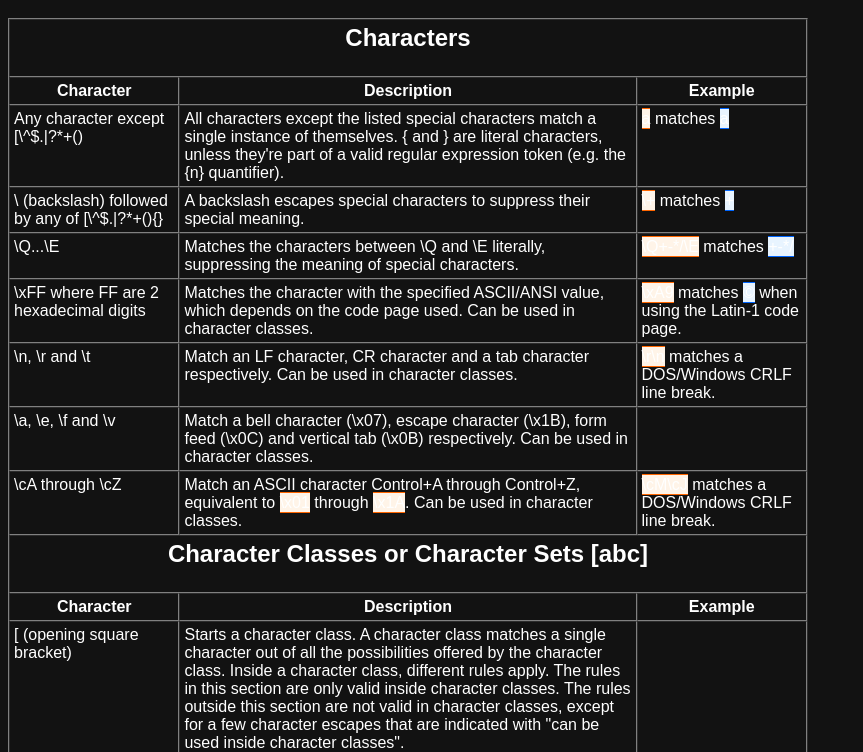
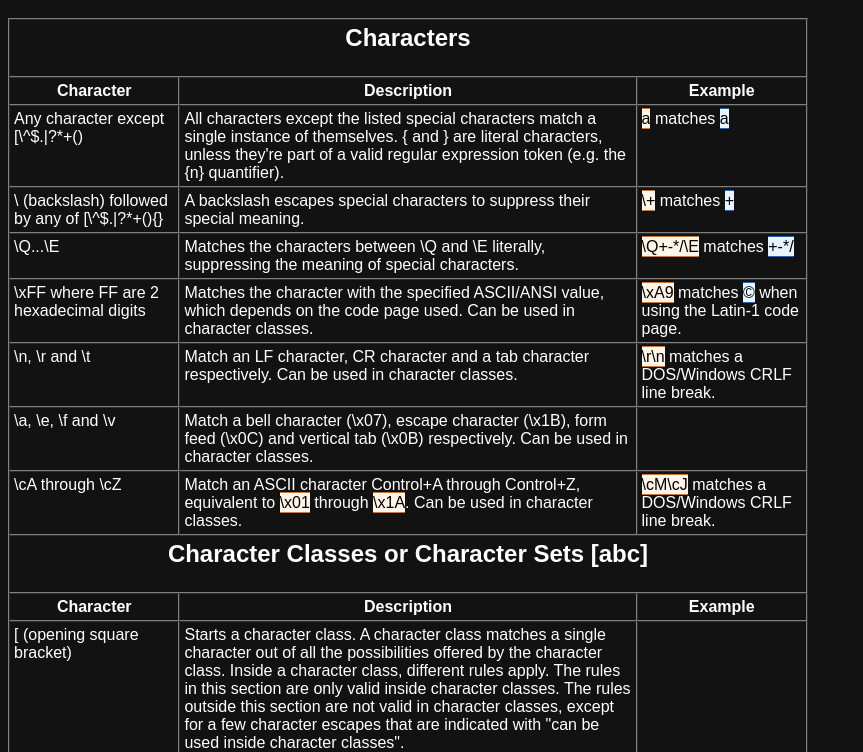
Before and after one commit to pete-lewis/pete-lewis.github.io, a plain HTML site: page regex/reference/index.html in a window 1280 px wide. Shown: the part 48-800 px from the top of the page, without its empty margins (0-863 px from the left). Drawn offline with Linux system fonts and the dark colour scheme.

Commit message:
fix dark mode

```diff
--- a/regex/reference/index.html
+++ b/regex/reference/index.html
@@ -35,6 +35,14 @@
     tt.string {
 		border-color: #00A000;
 		background-color: #E0FFE0;
+    }
+
+    @media (prefers-color-scheme: dark) {
+        tt.regex,
+        tt.match,
+        tt.string {
+            color: #000;
+        }
     }
 </style>
 <h1>Regular Expression - Basic Syntax Reference</h1>
```
